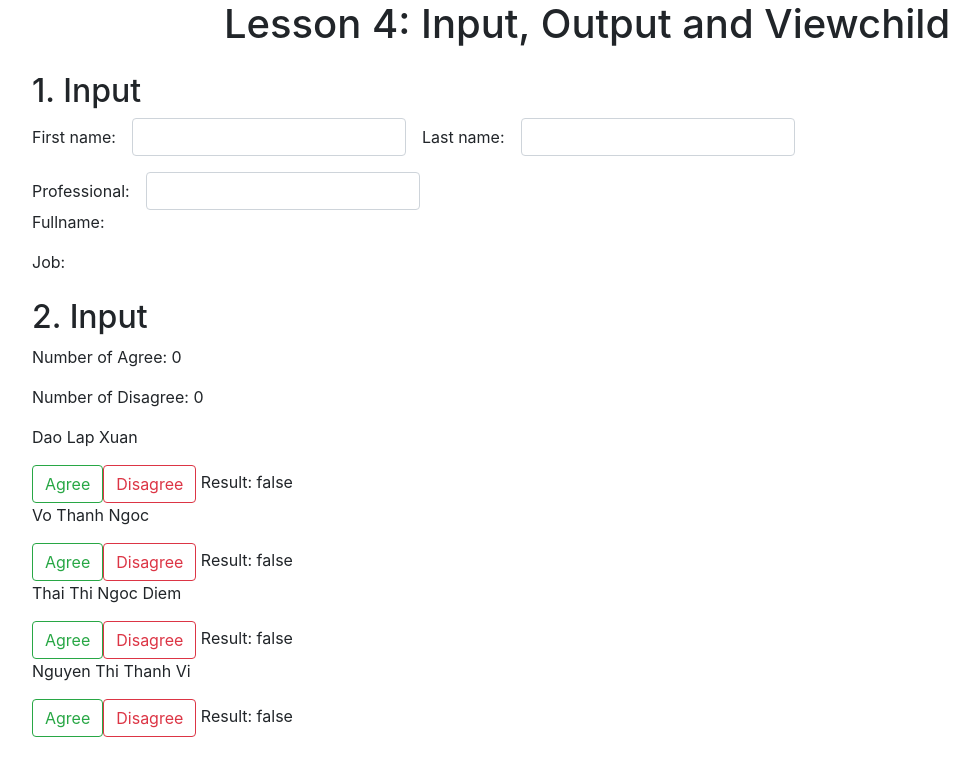
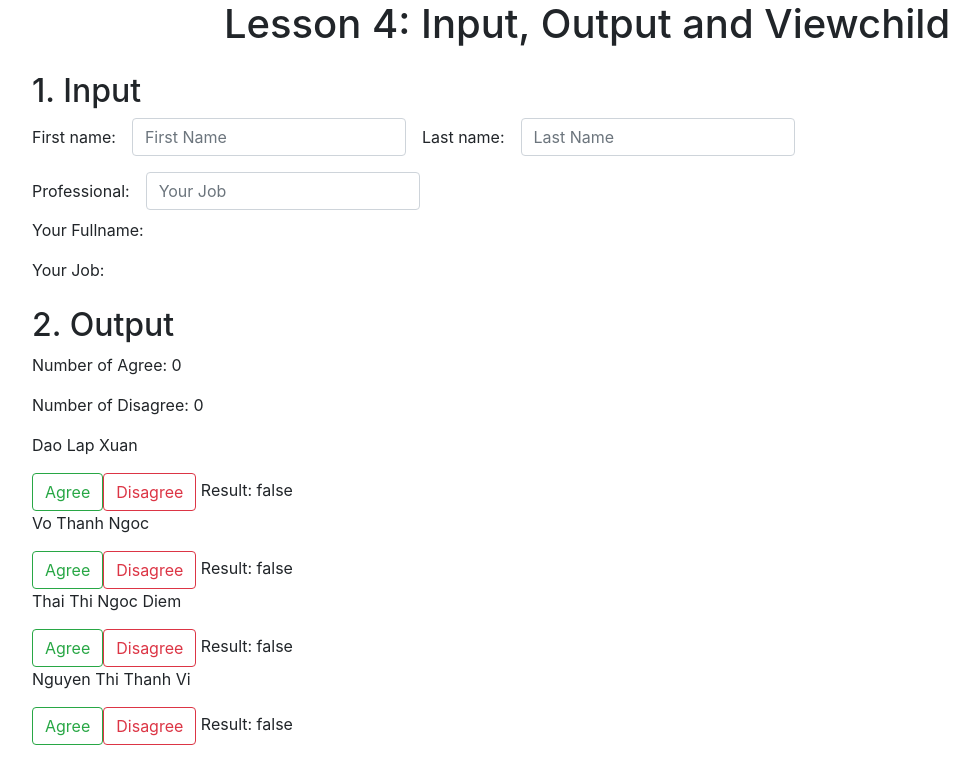
Before and after one commit to daolapxuan/Angular4-Cybersoft, an Angular app in the folder DLXApp/: page / in a window 1280 px wide. Shown: the top 784 px of the page, without its empty margins (53-1032 px from the left). Built offline with nearby package versions, Linux system fonts and the light colour scheme.

Commit message:
Input, Output, Viewchild

```diff
--- a/DLXApp/src/app/app.component.html
+++ b/DLXApp/src/app/app.component.html
@@ -3,16 +3,16 @@
   <h2 class="mt-4">1. Input</h2>
   <div class="form-inline">
     <label for="fname">First name: </label>
-    <input class="form-control mx-3" type="text" id="fname" #firstName (keyup)="0">
+    <input class="form-control mx-3" type="text" id="fname" #firstName (keyup)="0" placeholder="First Name">
     <label for="lname">Last name: </label>
-    <input class="form-control mx-3" type="text" id="lname" #lastName (keyup)="0">
+    <input class="form-control mx-3" type="text" id="lname" #lastName (keyup)="0" placeholder="Last Name">
   </div>
   <div class="form-inline mt-3">
     <label for="job">Professional: </label>
-    <input class="form-control mx-3" type="text" id="job" #job (keyup)="0">
+    <input class="form-control mx-3" type="text" id="job" #job (keyup)="0" placeholder="Your Job">
   </div>
   <app-input [fname]="firstName.value" [lname]="lastName.value" [alias]="job.value"></app-input>
-  <h2 class="mt-4">2. Input</h2>
+  <h2 class="mt-4">2. Output</h2>
   <p>Number of Agree: {{numberOfAgree}}</p>
   <p>Number of Disagree: {{numberOfDisagree}}</p>
   <app-output *ngFor="let person of persons" [list]="person" (onVote)="parentVote($event)"></app-output>
--- a/DLXApp/src/app/app.component.ts
+++ b/DLXApp/src/app/app.component.ts
@@ -7,6 +7,8 @@ import { Component, ViewChild } from '@angular/core';
 })
 export class AppComponent {
   title = 'Lesson 4: Input, Output and Viewchild';
+
+  // Hai biến đếm số lượng vote Agree và Disagree
   numberOfAgree: number = 0;
   numberOfDisagree: number = 0;
 
--- a/DLXApp/src/app/input/input.component.html
+++ b/DLXApp/src/app/input/input.component.html
@@ -1,4 +1,4 @@
-<p>
-  Fullname: {{fname}} {{lname}}
+<p class="mt-2">
+  Your Fullname: {{fname}} {{lname}}
 </p>
-<p>Job: {{job}}</p>
+<p>Your Job: {{job}}</p>
```
